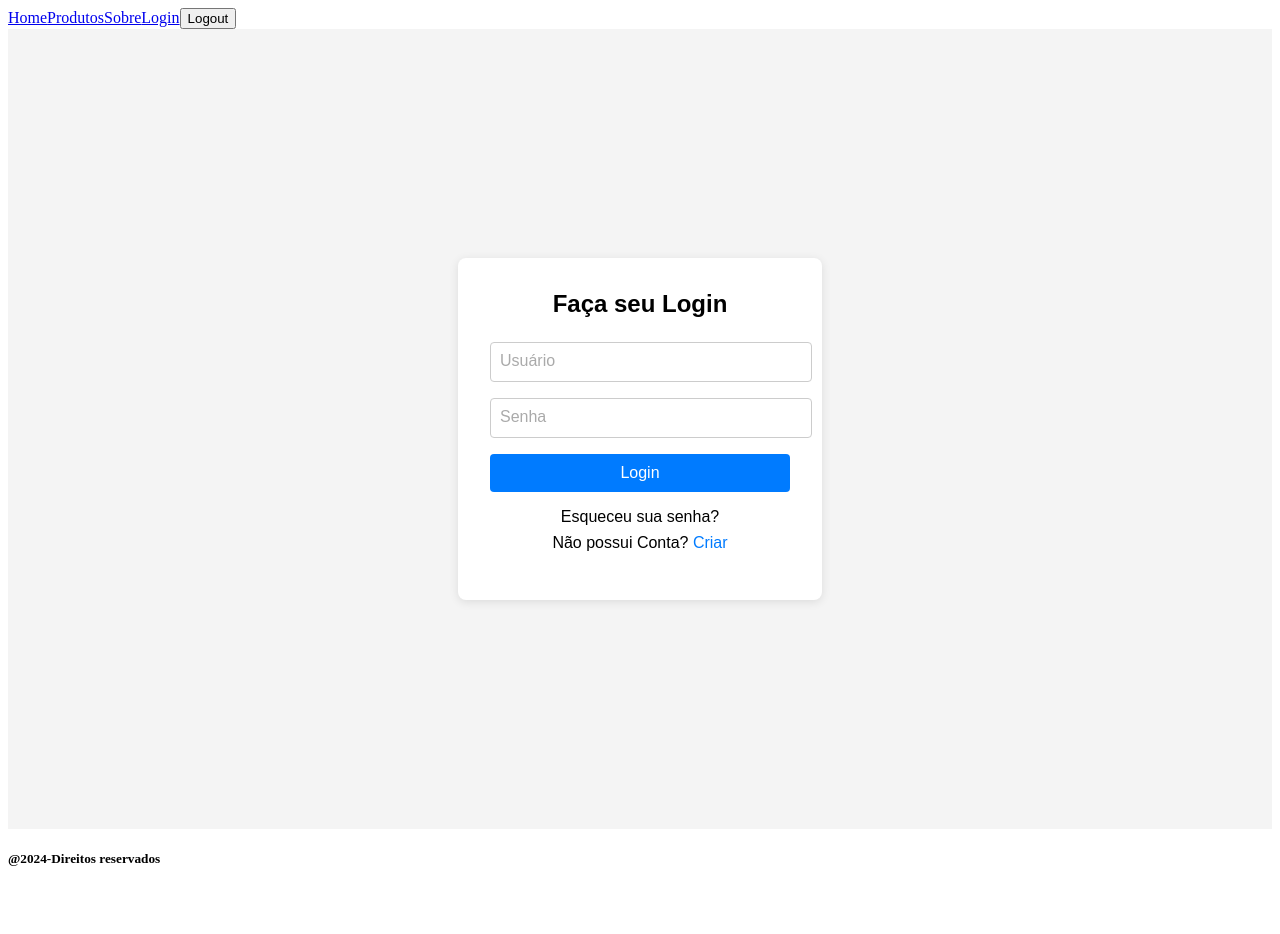
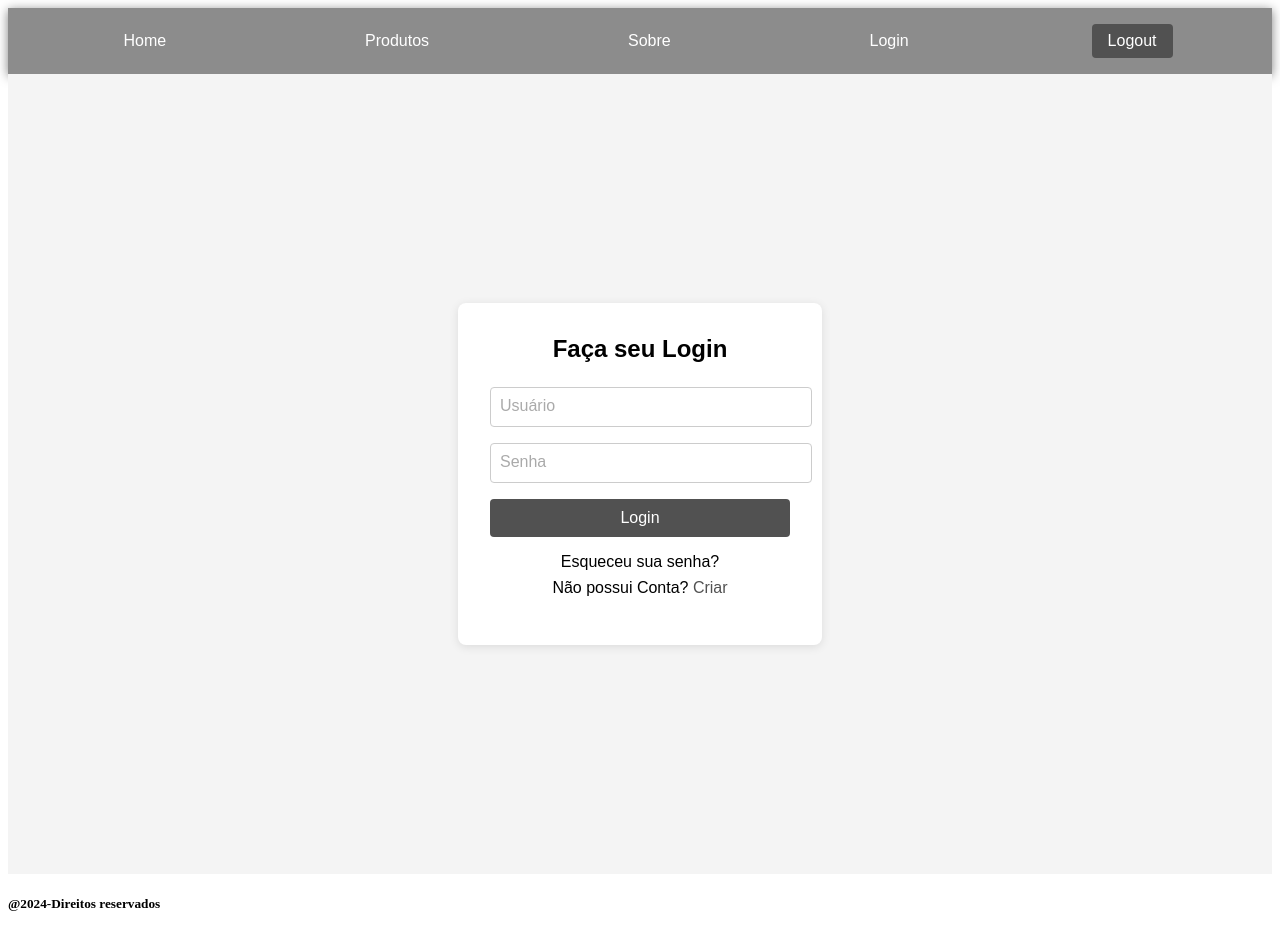
Before and after one commit to Arthurgaa/CP5-WEB, a React (Vite) app: page /login in a window 1280 px wide. Before the commit the page ends 889 px from the top, so only its background shows below. Built offline with nearby package versions, Linux system fonts and the light colour scheme; data requests are answered from the project's data file.

Commit message:
estilizando nav

```diff
--- a/src/components/Nav.jsx
+++ b/src/components/Nav.jsx
@@ -1,25 +1,67 @@
-import {Link} from 'react-router-dom'
+import { Link } from 'react-router-dom';
+import styled from 'styled-components';
 
-const Nav=()=>{
-    return(
-        <>
-        <Link to="/">Home</Link>
-        <Link to="/produtos">Produtos</Link>
-        <Link to="/sobre">Sobre</Link>
-        <Link to="/login">Login</Link>
-        <button
-            onClick={() => {
-                // Limpa toda a sessionStorage
-                sessionStorage.clear();
+const NavContainer = styled.nav`
 
-                // Redireciona para a página Home
-                window.location.href = './routes/Home.jsx';
-            }}
-        >
-            Logout
-        </button>
-        </>
-    )
+    @import url('https://fonts.googleapis.com/css2?family=Oswald:wght@200..700&display=swap');
+
+    display: flex;
+    justify-content: space-around;
+    align-items: center;
+    background-color: #8c8c8c;  // Fundo cinza escuro
+    padding: 1rem;
+    box-shadow: 0 2px 10px rgba(0, 0, 0, 0.5);
+    font-family: "Oswald", sans-serif;
+    font-optical-sizing: auto;
+    font-weight: <weight>;
+    font-style: normal;
+`;
+
+const NavLink = styled(Link)`
+    color: #ffffff;  // Texto branco
+    text-decoration: none;
+    font-size: 1rem;
+    padding: 0.5rem 1rem;
+    transition: background-color 0.3s;
+
+    &:hover {
+        background-color: #4444;  // Fundo cinza ao passar o mouse
+        border-radius: 14px;
+    }
+`;
+
+const LogoutButton = styled.button`
+    background-color: #515151;  // Vermelho
+    color: #ffffff;  // Texto branco
+    border: none;
+    border-radius: 4px;
+    padding: 0.5rem 1rem;
+    cursor: pointer;
+    font-size: 1rem;
+    transition: background-color 0.3s;
+
+    &:hover {
+        background-color: #3c3c3c;  // Vermelho mais claro ao passar o mouse
+    }
+`;
+
+const Nav = () => {
+    return (
+        <NavContainer>
+            <NavLink to="/">Home</NavLink>
+            <NavLink to="/produtos">Produtos</NavLink>
+            <NavLink to="/sobre">Sobre</NavLink>
+            <NavLink to="/login">Login</NavLink>
+            <LogoutButton
+                onClick={() => {
+                    sessionStorage.clear();
+                    window.location.href = './routes/Home.jsx';
+                }}
+            >
+                Logout
+            </LogoutButton>
+        </NavContainer>
+    );
 }
 
-export default Nav
+export default Nav;
--- a/src/routes/Login.jsx
+++ b/src/routes/Login.jsx
@@ -46,7 +46,7 @@ const InputWrapper = styled.div`
         transition: border-color 0.3s;
 
         &:focus {
-            border-color: #007bff;
+            border-color: #515151;
             outline: none;
         }
     }
@@ -65,14 +65,14 @@ const InputWrapper = styled.div`
         top: -10px;
         left: 10px;
         font-size: 0.8rem;
-        color: #007bff;
+        color: #5151515;
     }
 `;
 
 const Button = styled.button`
     width: 100%;
     padding: 10px;
-    background-color: #007bff;
+    background-color: #515151;
     border: none;
     border-radius: 4px;
     color: white;
@@ -81,7 +81,7 @@ const Button = styled.button`
     transition: background-color 0.3s;
 
     &:hover {
-        background-color: #0056b3;
+        background-color: #3c3c3c;
     }
 `;
 
@@ -96,7 +96,7 @@ const UteisList = styled.ul`
     }
 
     a {
-        color: #007bff;
+        color: #515151;
         text-decoration: none;
     }
 `;
```
